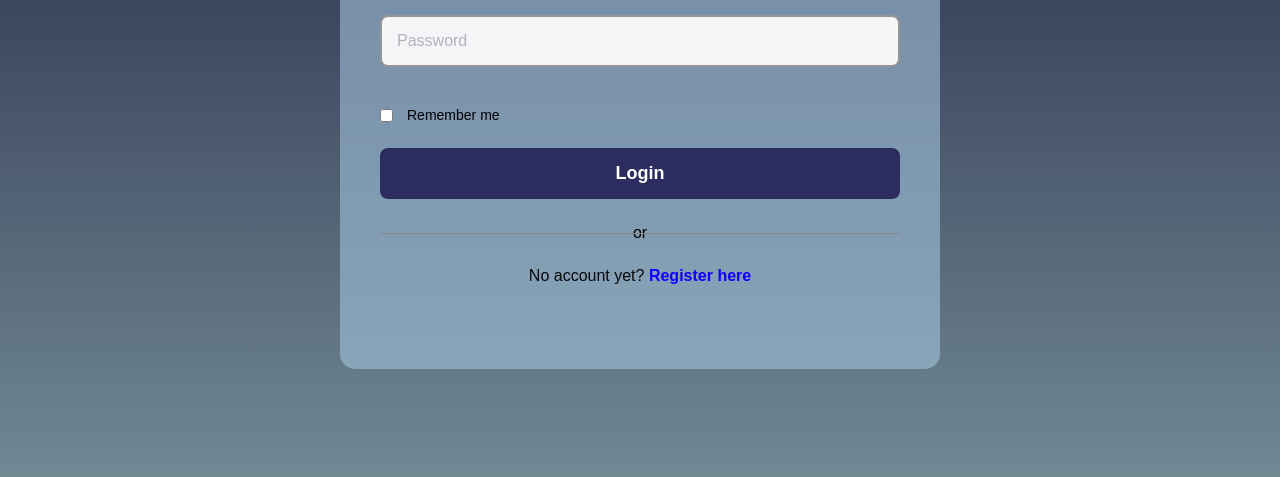
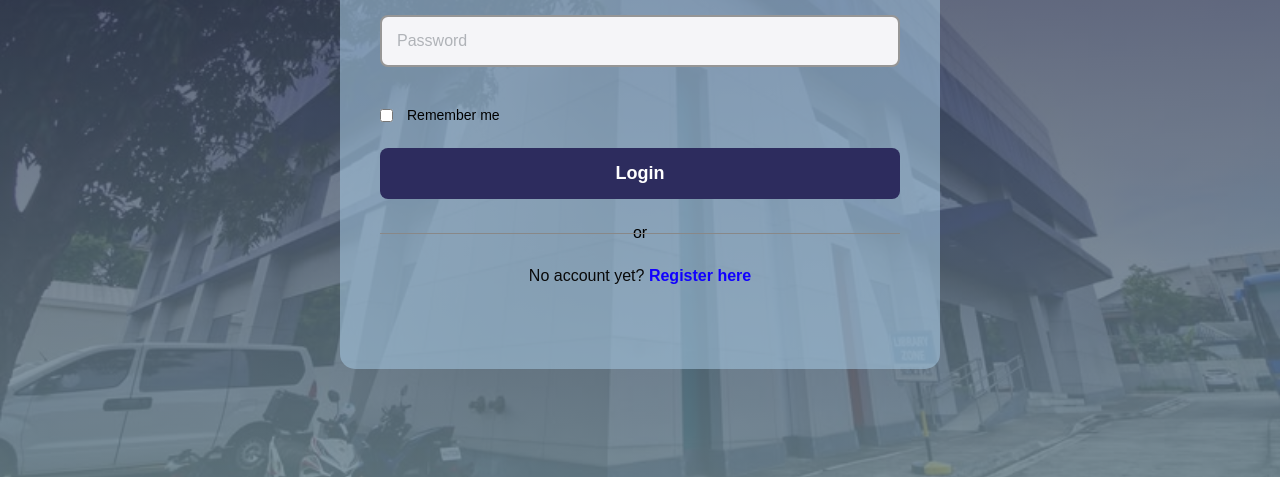
Before and after one commit to Azalea731/NEU-Library, a plain HTML site: page index.html in a window 1280 px wide. Shown: the part 323-800 px from the top of the page. Drawn offline with nearby package versions, Linux system fonts and the light colour scheme.

Commit message:
Update login.css

```diff
--- a/login.css
+++ b/login.css
@@ -7,7 +7,7 @@
 body {
     font-family: Arial, sans-serif;
     background: #1a1a2e;
-    background-image: linear-gradient(#19183B, #708993), url(neu.jpg);
+    background-image: linear-gradient(rgba(25, 24, 59, 0.8), rgba(112, 137, 147, 0.8)), url(neu.jpg);
     background-size: cover;;
     color: #fff;
     display: flex;
```
